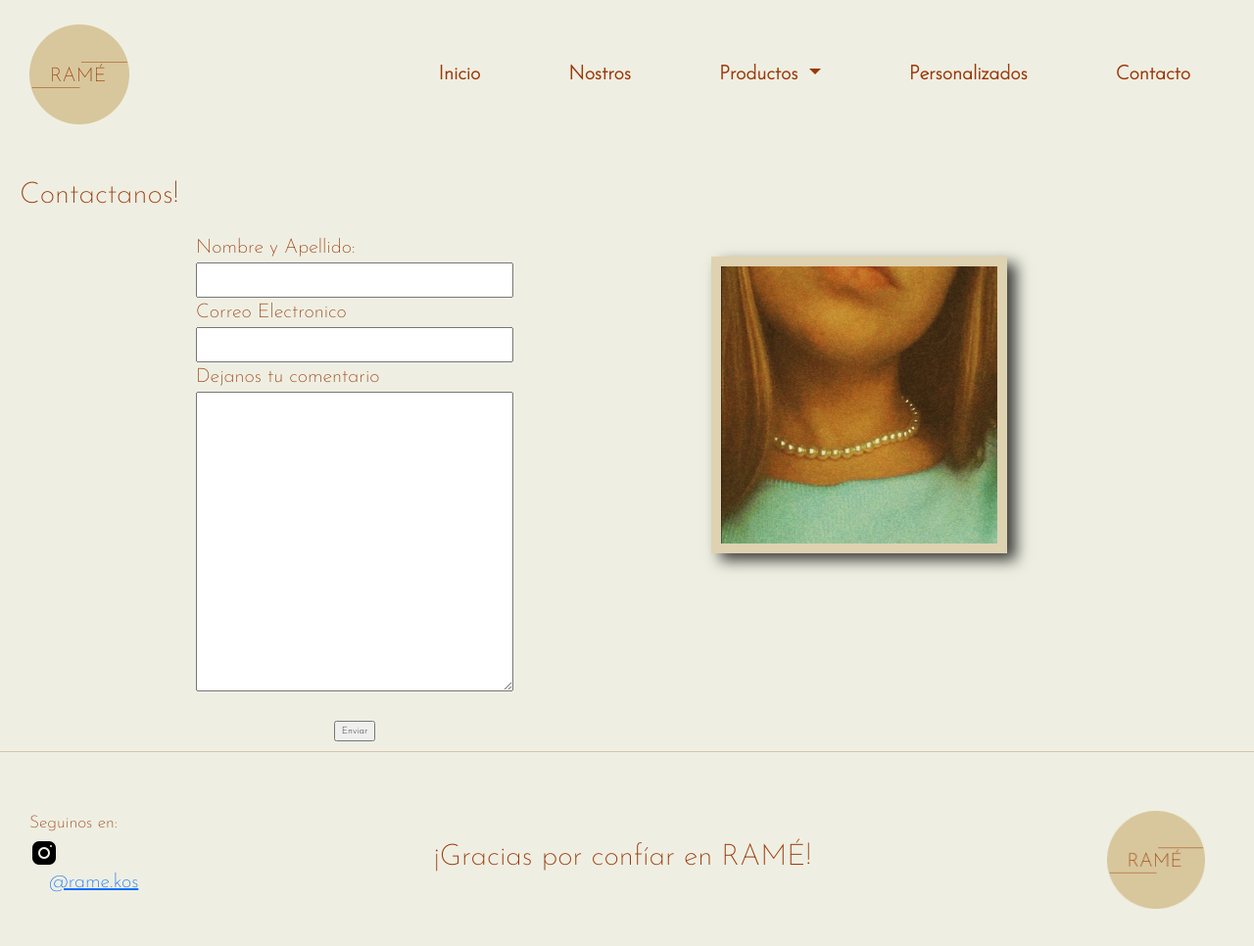
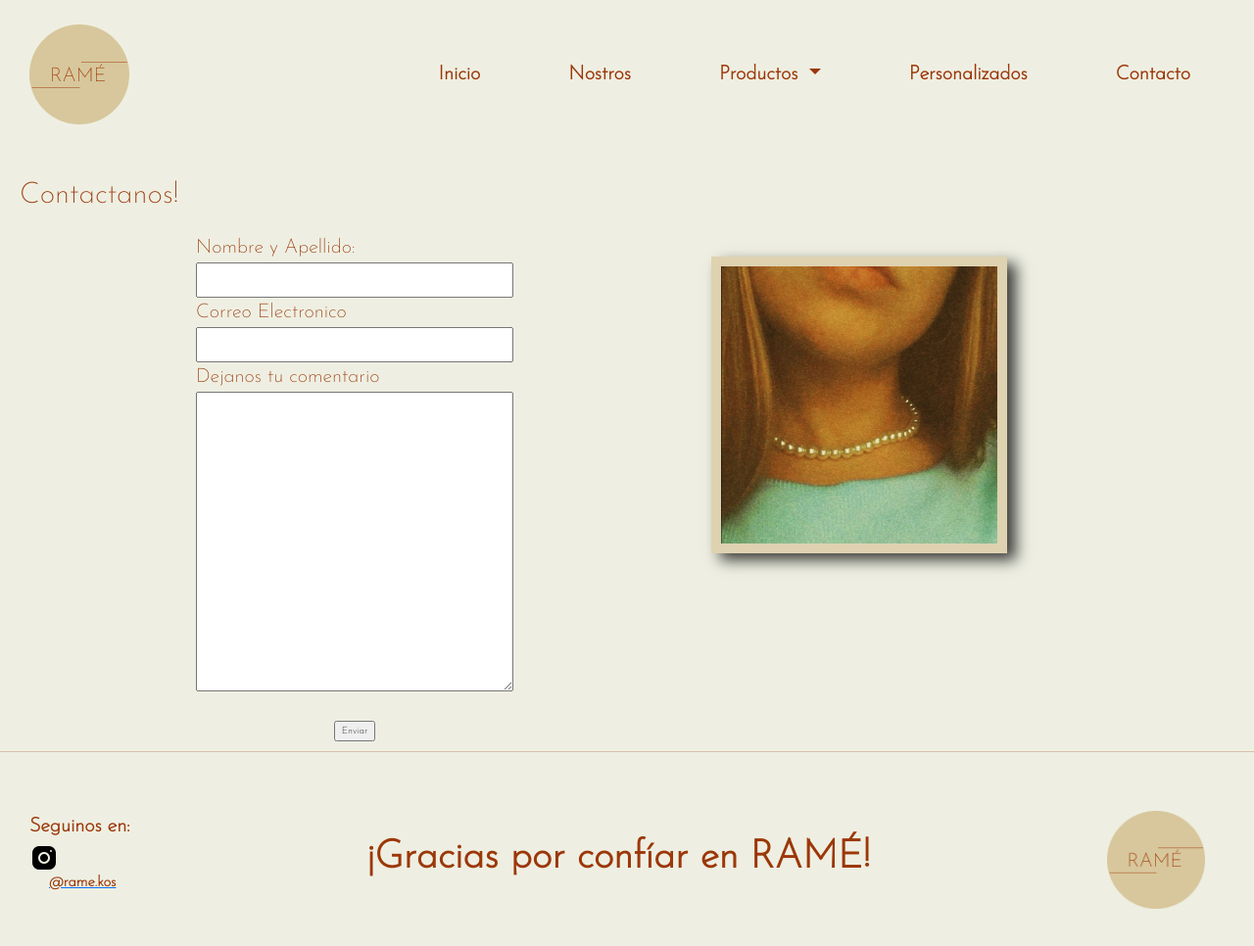
Before and after one commit to vickyhuerta/PF-Huerta, a website: page paginas/contacto.html in a window 1280 px wide. Shown: the whole page at 98% size. Drawn offline with nearby package versions, Linux system fonts and the light colour scheme.

Commit message:
Mas cambios en sass

```diff
--- a/paginas/contacto.html
+++ b/paginas/contacto.html
@@ -81,7 +81,7 @@
         <hr>
         <div class="flex-footer">
             <div>
-                <h3>Seguinos en:</h3>
+                <h3 class="segfooter">Seguinos en:</h3>
                 <a href="https://www.instagram.com/rame.kos/"><img src="../multimedia/logo ig.png" alt="logo instagram"> <p class="fontfooter">@rame.kos</p></a>
             </div>
             <h2 class="footerText">¡Gracias por confíar en RAMÉ!</h2>
--- a/scss/_footerstyle.scss
+++ b/scss/_footerstyle.scss
@@ -5,13 +5,22 @@
     align-items: center;
     height: 20vh;
     margin: 3rem;
+    .segfooter{
+        font-size: 2rem;
+        font-weight: bold;
+    }
     .fontfooter {
-        font-size: 2rem;
+        font-size: 1.5rem;
         margin-left: 2rem;
+        color: #9C3708;
+        text-decoration: none;
+        font-weight: bold;
     }
     .footerText{
         text-align: center;
-        font-size: 3rem;
+        font-size: 4rem;
+        font-weight: bold;
+
     }
     .footerImageContainer {
         text-align: right;
--- a/scss/_iniciostyle.scss
+++ b/scss/_iniciostyle.scss
@@ -5,12 +5,14 @@
         text-align: center;
         margin: 1rem;
         .homeImage{
-            margin: 3rem 3rem;
+            margin: 3rem;
             display: flex;
             flex-direction: row;
             justify-content: space-evenly;
-
-
+            font-size: 2.5rem;
+            text-align: center;
+            flex-wrap: wrap;
+            margin-top: 3rem;
         }
     }
 }
--- a/scss/_navbarstyle.scss
+++ b/scss/_navbarstyle.scss
@@ -13,7 +13,7 @@
         .nav-item{
             margin-right: 2rem;
             text-align: right;
-            font-size: 2.5rem;
+            font-size: 4rem;
             padding-inline: 1rem;
             text-decoration: none;
             font-weight: bold;
```
Also changed, not shown: index.html (+1 -1 lines), paginas/nosotros.html (+1 -1 lines), paginas/personalizados.html (+1 -1 lines), paginas/productos.html (+1 -1 lines), css/styles.css, 1 other file.
